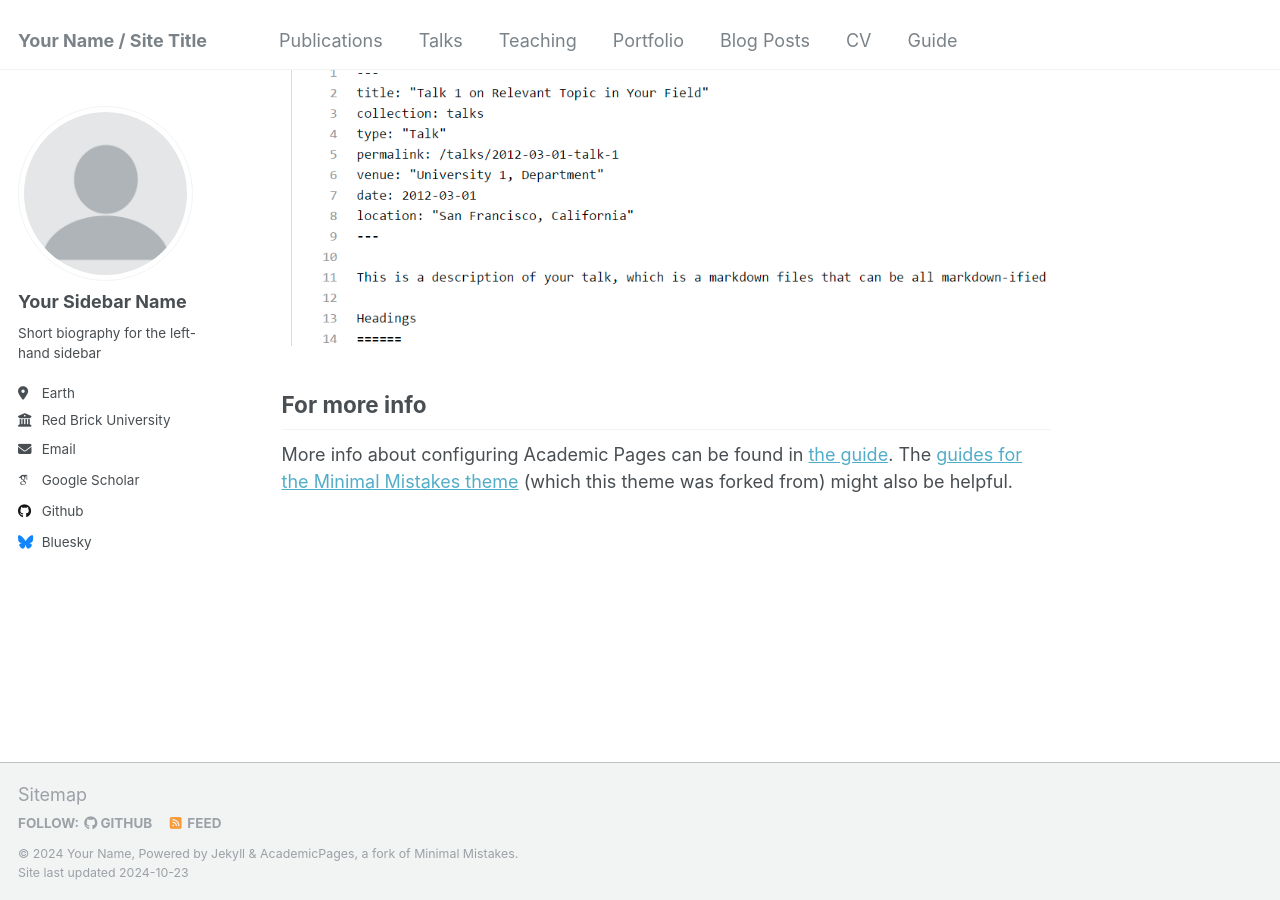
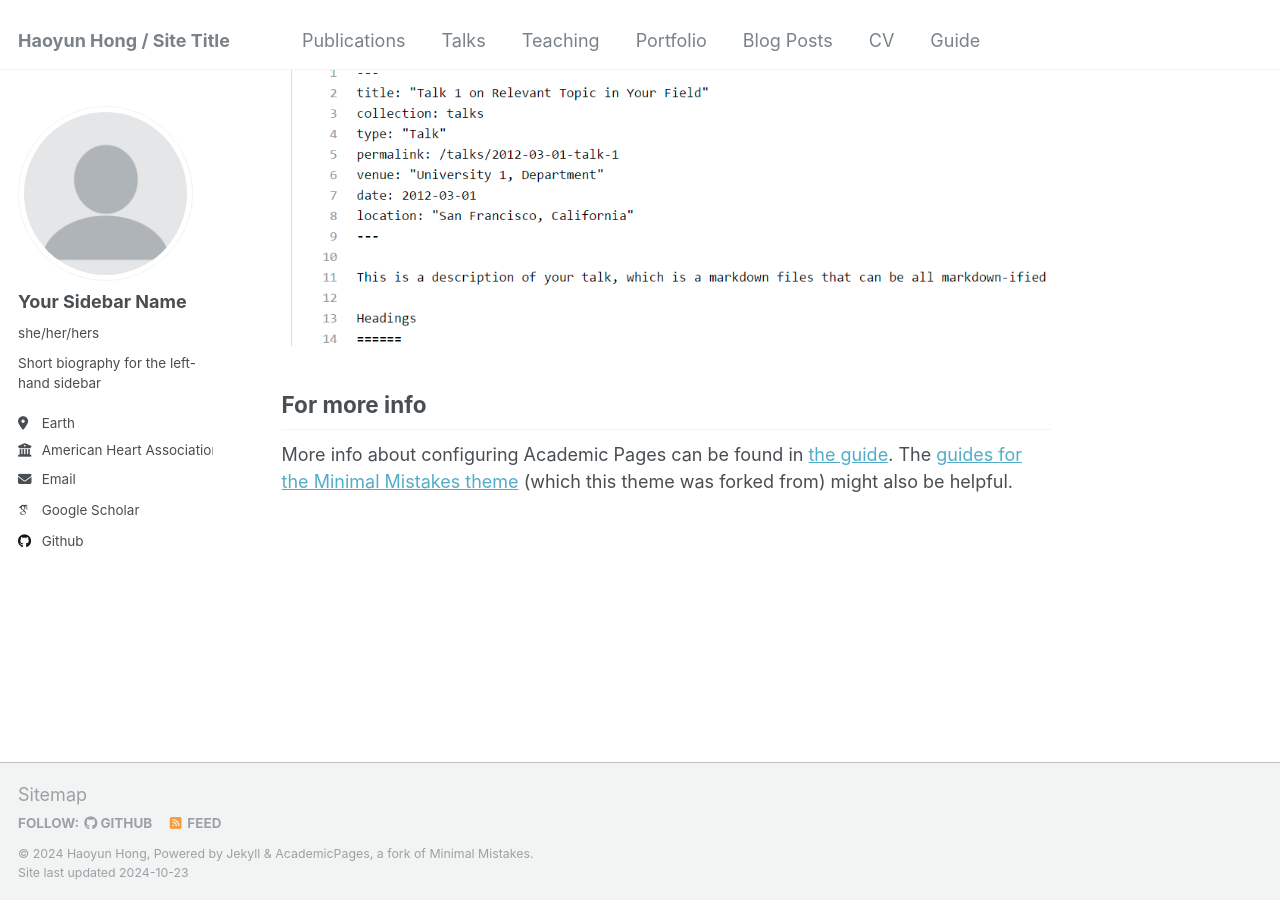
Before and after one commit to Haoyun-Hong/Haoyun-Hong.github.io, a Jekyll site: the page built from _pages/about.md, in a window 1280 px wide and 900 px high, scrolled down 2643 px. Built offline with Jekyll 4.4.1, drawn with Linux system fonts in a browser that asks for light colours; some web fonts are replaced.

Commit message:
Update _config.yml
update personal info

```diff
--- a/_config.yml
+++ b/_config.yml
@@ -8,9 +8,9 @@
 
 # Basic Site Settings
 locale                   : "en-US"
-title                    : "Your Name / Site Title"
+title                    : "Haoyun Hong / Site Title"
 title_separator          : "-"
-name                     : &name "Your Name"
+name                     : &name "Haoyun Hong"
 description              : &description "personal description"
 url                      : https://academicpages.github.io # the base hostname & protocol for your site e.g. "https://mmistakes.github.io"
 baseurl                  : "" # the subpath of your site, e.g. "/blog"
@@ -23,12 +23,12 @@ author:
   # Biographic information
   avatar           : "profile.png"
   name             : "Your Sidebar Name"
-  pronouns         : # example: "she/her"
+  pronouns         :  "she/her/hers"
   bio              : "Short biography for the left-hand sidebar"
   location         : "Earth"
-  employer         : "Red Brick University"
+  employer         : "American Heart Association"
   uri              : # URL
-  email            : "none@example.org"
+  email            : "haoyun.hong@heart.org"
 
   # Academic websites
   arxiv            : # URL - Update with the correct link to your profile
@@ -48,7 +48,7 @@ author:
   stackoverflow    : # User number or user number and name (i.e., use "1" or "1/jeff-atwood")
 
   # Social media
-  bluesky          : "bsky.app" # Replace this with you Bluesky username
+  bluesky          : # Replace this with you Bluesky username
   facebook         : # Username
   flickr           : # Username
   foursquare       : # Username
```
